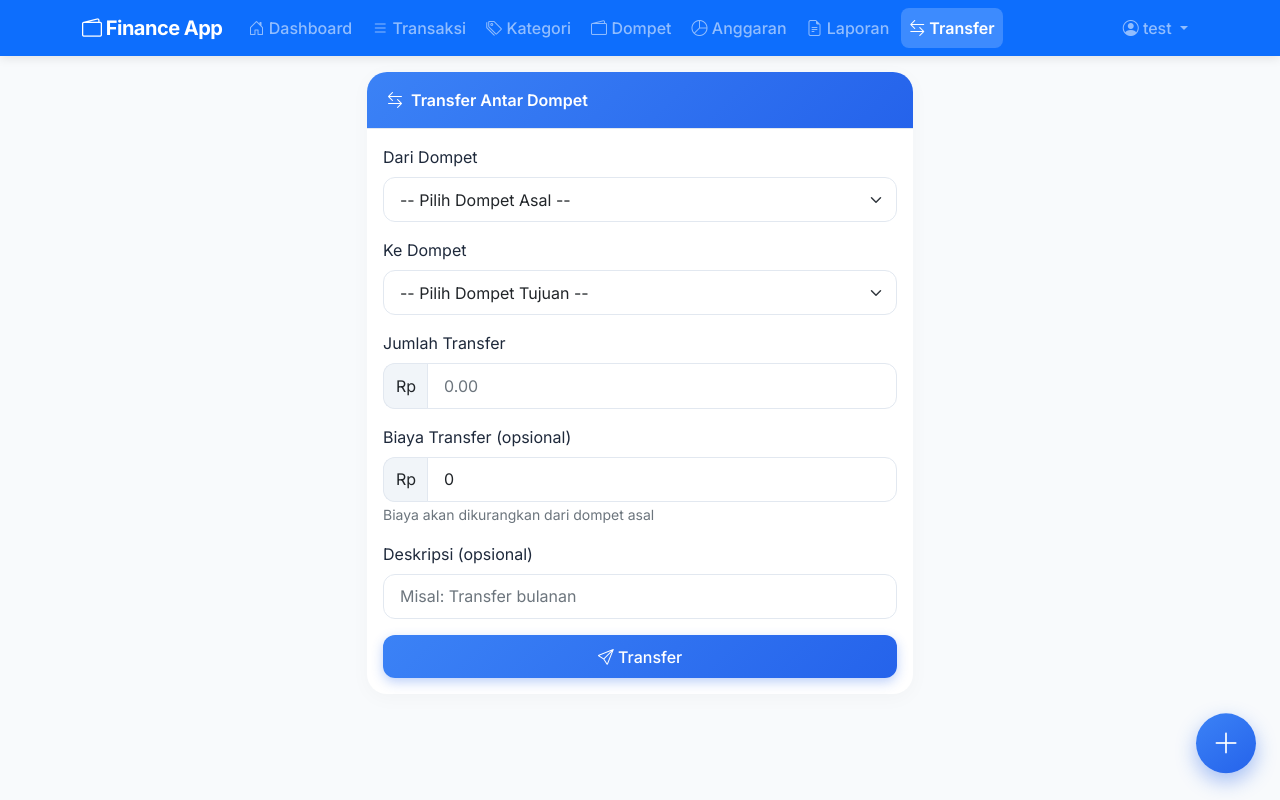
After one commit to dnear/finance-app, a Flask app: page /transfer in a window 1280 px wide. The commit adds this page. Run offline with Flask 3, Linux system fonts and the light colour scheme; a user stored in the database is signed in; data comes from the database, SQL or seed files in the repository; both versions use the stored data as it was after the commit.

Commit message:
tambah fitur transfer + biaya transfer

```diff
--- a/app.py
+++ b/app.py
@@ -44,6 +44,21 @@ def register():
             return redirect(url_for('register'))
         user = User(username=username, password=password)
         db.session.add(user)
+        db.session.flush()  # Dapatkan id user sebelum commit
+
+        # Buat kategori default
+        default_categories = [
+            Category(name='Gaji', type='income', user_id=user.id),
+            Category(name='Hadiah', type='income', user_id=user.id),
+            Category(name='Makanan', type='expense', user_id=user.id),
+            Category(name='Transport', type='expense', user_id=user.id),
+            Category(name='Belanja', type='expense', user_id=user.id),
+            Category(name='Tagihan', type='expense', user_id=user.id),
+            Category(name='Transfer (Keluar)', type='expense', user_id=user.id),
+            Category(name='Transfer (Masuk)', type='income', user_id=user.id),
+            Category(name='Biaya Transfer', type='expense', user_id=user.id),
+        ]
+        db.session.add_all(default_categories)
         db.session.commit()
         flash('Registrasi berhasil, silakan login')
         return redirect(url_for('login'))
@@ -436,3 +451,90 @@ def unshare_wallet(id):
     db.session.commit()
     flash('Berbagi dompet dihentikan')
     return redirect(url_for('wallets'))
+
+# ================== FITUR TRANSFER ==================
+@app.route('/transfer', methods=['GET', 'POST'])
+@login_required
+def transfer():
+    wallets = Wallet.query.filter_by(user_id=current_user.id).all()
+    if request.method == 'POST':
+        from_wallet_id = int(request.form['from_wallet'])
+        to_wallet_id = int(request.form['to_wallet'])
+        amount = float(request.form['amount'])
+        fee = float(request.form.get('fee', 0))
+        description = request.form.get('description', 'Transfer')
+
+        # Validasi dompet sama
+        if from_wallet_id == to_wallet_id:
+            flash('Dompet asal dan tujuan tidak boleh sama')
+            return redirect(url_for('transfer'))
+
+        from_wallet = Wallet.query.get(from_wallet_id)
+        to_wallet = Wallet.query.get(to_wallet_id)
+
+        # Validasi saldo
+        if from_wallet.balance < amount + fee:
+            flash('Saldo tidak mencukupi (termasuk biaya transfer)')
+            return redirect(url_for('transfer'))
+
+        # Cari atau buat kategori khusus transfer
+        transfer_out_cat = Category.query.filter_by(user_id=current_user.id, name='Transfer (Keluar)', type='expense').first()
+        if not transfer_out_cat:
+            transfer_out_cat = Category(name='Transfer (Keluar)', type='expense', user_id=current_user.id)
+            db.session.add(transfer_out_cat)
+            db.session.flush()  # Penting: dapatkan ID
+
+        transfer_in_cat = Category.query.filter_by(user_id=current_user.id, name='Transfer (Masuk)', type='income').first()
+        if not transfer_in_cat:
+            transfer_in_cat = Category(name='Transfer (Masuk)', type='income', user_id=current_user.id)
+            db.session.add(transfer_in_cat)
+            db.session.flush()  # Penting: dapatkan ID
+
+        # Proses transaksi keluar
+        trans_out = Transaction(
+            amount=amount,
+            description=f'Transfer ke {to_wallet.name}: {description}',
+            type='expense',
+            category_id=transfer_out_cat.id,
+            wallet_id=from_wallet.id,
+            user_id=current_user.id
+        )
+        from_wallet.balance -= amount
+        db.session.add(trans_out)
+
+        # Proses transaksi masuk
+        trans_in = Transaction(
+            amount=amount,
+            description=f'Transfer dari {from_wallet.name}: {description}',
+            type='income',
+            category_id=transfer_in_cat.id,
+            wallet_id=to_wallet.id,
+            user_id=current_user.id
+        )
+        to_wallet.balance += amount
+        db.session.add(trans_in)
+
+        # Proses biaya transfer (jika ada)
+        if fee > 0:
+            fee_cat = Category.query.filter_by(user_id=current_user.id, name='Biaya Transfer', type='expense').first()
+            if not fee_cat:
+                fee_cat = Category(name='Biaya Transfer', type='expense', user_id=current_user.id)
+                db.session.add(fee_cat)
+                db.session.flush()  # Penting: dapatkan ID
+
+            trans_fee = Transaction(
+                amount=fee,
+                description=f'Biaya transfer ke {to_wallet.name}',
+                type='expense',
+                category_id=fee_cat.id,
+                wallet_id=from_wallet.id,
+                user_id=current_user.id
+            )
+            from_wallet.balance -= fee
+            db.session.add(trans_fee)
+
+        db.session.commit()
+        flash('Transfer berhasil')
+        return redirect(url_for('wallets'))
+
+    return render_template('transfer.html', wallets=wallets)
--- a/templates/base.html
+++ b/templates/base.html
@@ -54,6 +54,11 @@
                             <i class="bi bi-file-earmark-text"></i> Laporan
                         </a>
                     </li>
+<li class="nav-item">
+    <a class="nav-link {% if request.endpoint == 'transfer' %}active{% endif %}" href="{{ url_for('transfer') }}">
+        <i class="bi bi-arrow-left-right"></i> Transfer
+    </a>
+</li>
                 </ul>
                 <ul class="navbar-nav">
                     <li class="nav-item dropdown">
--- /dev/null
+++ b/templates/transfer.html
@@ -0,0 +1,70 @@
+{% extends "base.html" %}
+{% block title %}Transfer Antar Dompet{% endblock %}
+{% block content %}
+<div class="row justify-content-center">
+    <div class="col-md-6">
+        <div class="card">
+            <div class="card-header bg-primary text-white">
+                <i class="bi bi-arrow-left-right me-2"></i>Transfer Antar Dompet
+            </div>
+            <div class="card-body">
+                <form method="post">
+                    <div class="mb-3">
+                        <label for="from_wallet" class="form-label fw-semibold">Dari Dompet</label>
+                        <select class="form-select" id="from_wallet" name="from_wallet" required>
+                            <option value="">-- Pilih Dompet Asal --</option>
+                            {% for w in wallets %}
+                                <option value="{{ w.id }}">{{ w.name }} (Rp {{ "{:,.0f}".format(w.balance) }})</option>
+                            {% endfor %}
+                        </select>
+                    </div>
+                    <div class="mb-3">
+                        <label for="to_wallet" class="form-label fw-semibold">Ke Dompet</label>
+                        <select class="form-select" id="to_wallet" name="to_wallet" required>
+                            <option value="">-- Pilih Dompet Tujuan --</option>
+                            {% for w in wallets %}
+                                <option value="{{ w.id }}">{{ w.name }}</option>
+                            {% endfor %}
+                        </select>
+                    </div>
+                    <div class="mb-3">
+                        <label for="amount" class="form-label fw-semibold">Jumlah Transfer</label>
+                        <div class="input-group">
+                            <span class="input-group-text">Rp</span>
+                            <input type="number" step="0.01" class="form-control" id="amount" name="amount" placeholder="0.00" required>
+                        </div>
+                    </div>
+                    <div class="mb-3">
+                        <label for="fee" class="form-label fw-semibold">Biaya Transfer (opsional)</label>
+                        <div class="input-group">
+                            <span class="input-group-text">Rp</span>
+                            <input type="number" step="0.01" class="form-control" id="fee" name="fee" value="0" placeholder="0.00">
+                        </div>
+                        <small class="text-muted">Biaya akan dikurangkan dari dompet asal</small>
+                    </div>
+                    <div class="mb-3">
+                        <label for="description" class="form-label fw-semibold">Deskripsi (opsional)</label>
+                        <input type="text" class="form-control" id="description" name="description" placeholder="Misal: Transfer bulanan">
+                    </div>
+                    <button type="submit" class="btn btn-primary w-100"><i class="bi bi-send"></i> Transfer</button>
+                </form>
+            </div>
+        </div>
+    </div>
+</div>
+
+<script>
+// Mencegah memilih dompet yang sama
+document.getElementById('from_wallet').addEventListener('change', function() {
+    let fromVal = this.value;
+    let toSelect = document.getElementById('to_wallet');
+    Array.from(toSelect.options).forEach(option => {
+        if (option.value === fromVal) {
+            option.disabled = true;
+        } else {
+            option.disabled = false;
+        }
+    });
+});
+</script>
+{% endblock %}
```
Also changed, not shown: instance/database.db.
